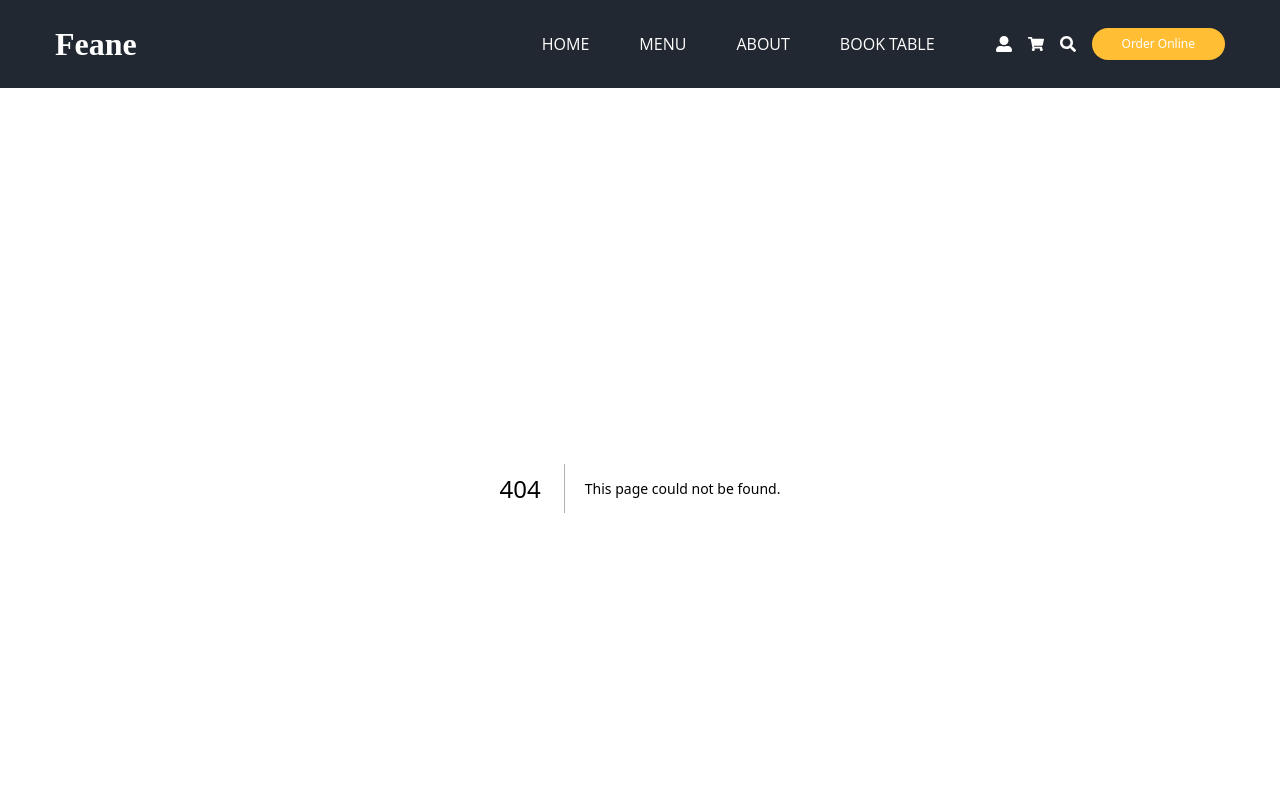
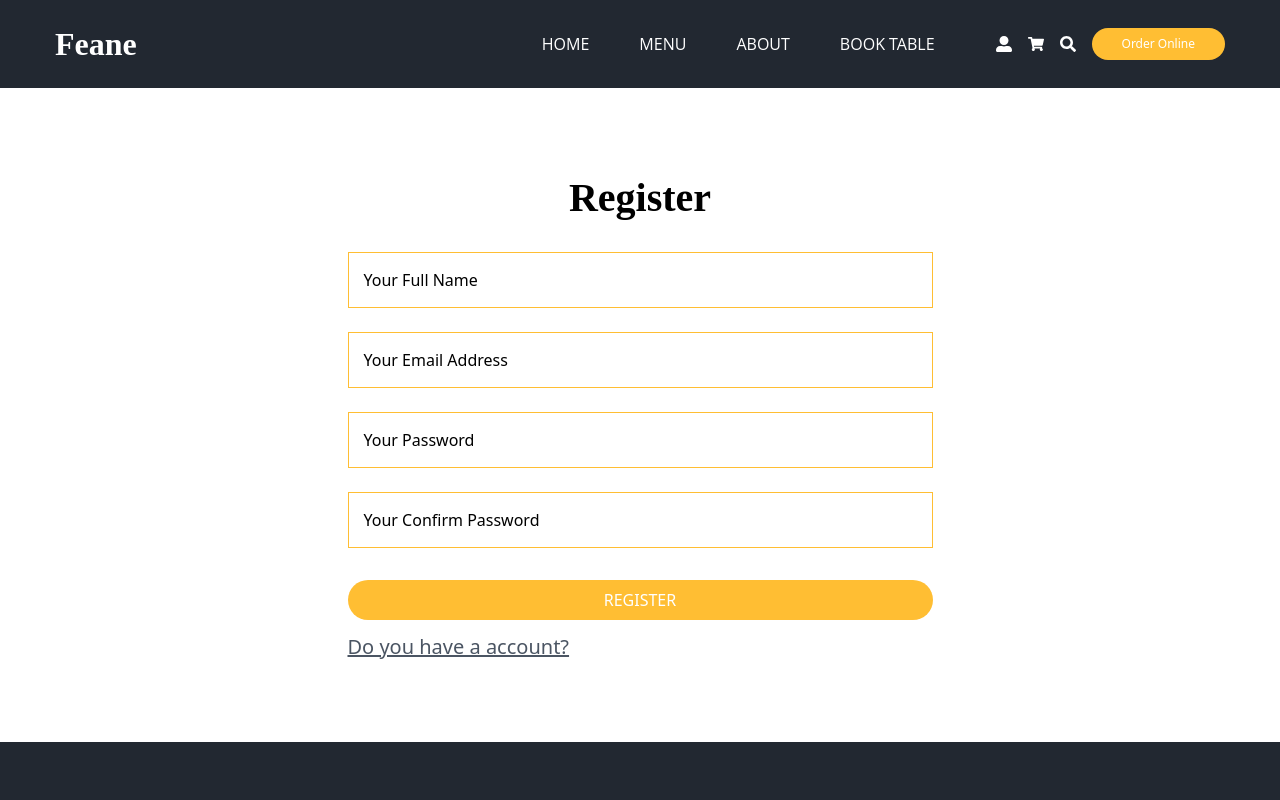
Before and after one commit to rizvan555/Food-Order-App, a Next.js app: page /auth/register in a window 1280 px wide. Before the commit this address had no page. Shown: the top 800 px of the page. Built offline with nearby package versions, Linux system fonts and the light colour scheme.

Commit message:
register page is ready

```diff
--- a/pages/auth/login.jsx
+++ b/pages/auth/register.jsx
@@ -2,11 +2,11 @@ import React from "react";
 import Title from "../components/resource/Title";
 import Input from "../components/forms/Input";
 import { useFormik } from "formik";
-import { loginSchema } from "@/schema/login";
+import { registerSchema } from "@/schema/register";
 import { FaGithub } from "react-icons/fa";
 import Link from "next/link";
 
-function Login() {
+function Register() {
   const onSubmit = async (values, actions) => {
     await new Promise((resolve) => setTimeout(resolve, 4000));
     actions.resetForm({});
@@ -14,16 +14,28 @@ function Login() {
 
   const formik = useFormik({
     initialValues: {
+      fullName: "",
       fullEmail: "",
       password: "",
+      confirmPassword: "",
     },
-    validationSchema: loginSchema,
+    validationSchema: registerSchema,
     onSubmit,
   });
 
   const inputs = [
     {
       id: 1,
+      name: "fullName",
+      type: "text",
+      placeholder: "Your Full Name",
+      value: formik.values.fullName,
+      onChange: formik.handleChange,
+      errorsMessage: formik.errors.fullName,
+      onBlur: formik.handleBlur,
+    },
+    {
+      id: 2,
       name: "fullEmail",
       type: "email",
       placeholder: "Your Email Address",
@@ -33,13 +45,23 @@ function Login() {
       onBlur: formik.handleBlur,
     },
     {
-      id: 2,
+      id: 3,
       name: "password",
       type: "password",
       placeholder: "Your Password",
       value: formik.values.password,
       onChange: formik.handleChange,
       errorsMessage: formik.errors.password,
+      onBlur: formik.handleBlur,
+    },
+    {
+      id: 4,
+      name: "confirmPassword",
+      type: "password",
+      placeholder: "Your Confirm Password",
+      value: formik.values.confirmPassword,
+      onChange: formik.handleChange,
+      errorsMessage: formik.errors.confirmPassword,
       onBlur: formik.handleBlur,
     },
   ];
@@ -49,8 +71,8 @@ function Login() {
         className="flex flex-col items-center my-20 md:w-1/2 mx-auto w-full"
         onSubmit={formik.handleSubmit}
       >
-        <Title className="text-[40px] mb-6">Login</Title>
-        <div className=" flex flex-col gap-y-4 w-full">
+        <Title className="text-[40px] mb-6">Register</Title>
+        <div className=" flex flex-col gap-y-6 w-full">
           {inputs.map((input) => {
             return (
               <Input
@@ -64,15 +86,11 @@ function Login() {
         </div>
         <div className="flex flex-col gap-y-3 mt-8 w-full ">
           <button className="btn-primary" type="submit">
-            LOGIN
+            REGISTER
           </button>
-          <button className="btn-primary !bg-secondary flex items-center justify-center mb-8 ">
-            <FaGithub />
-            GITHUB
-          </button>
-          <Link href="/auth/register">
+          <Link href="/auth/login">
             <span className="text-[20px] underline text-gray-600">
-              Do you no have a account?
+              Do you have a account?
             </span>
           </Link>
         </div>
@@ -81,4 +99,4 @@ function Login() {
   );
 }
 
-export default Login;
+export default Register;
--- /dev/null
+++ b/schema/register.js
@@ -0,0 +1,23 @@
+import * as Yup from "yup";
+
+function getCharacterValidationError(characterType) {
+  return `Password must contain at least one ${characterType} character`;
+}
+
+export const registerSchema = Yup.object({
+  fullName: Yup.string()
+    .min(3, "Must be 3 characters or less")
+    .required("Full name is qequired"),
+  fullEmail: Yup.string()
+    .email("Invalid email address")
+    .required("Email is required"),
+  password: Yup.string()
+    .min(8, "Password must be at least 8 characters")
+    .matches(/[0-9]/, getCharacterValidationError("digit"))
+    .matches(/[a-z]/, getCharacterValidationError("lowercase"))
+    .matches(/[A-Z]/, getCharacterValidationError("uppercase"))
+    .required("Password is required"),
+  confirmPassword: Yup.string()
+    .required("Confirm password is required")
+    .oneOf([Yup.ref("password"), null], "Password must match"),
+});
```
